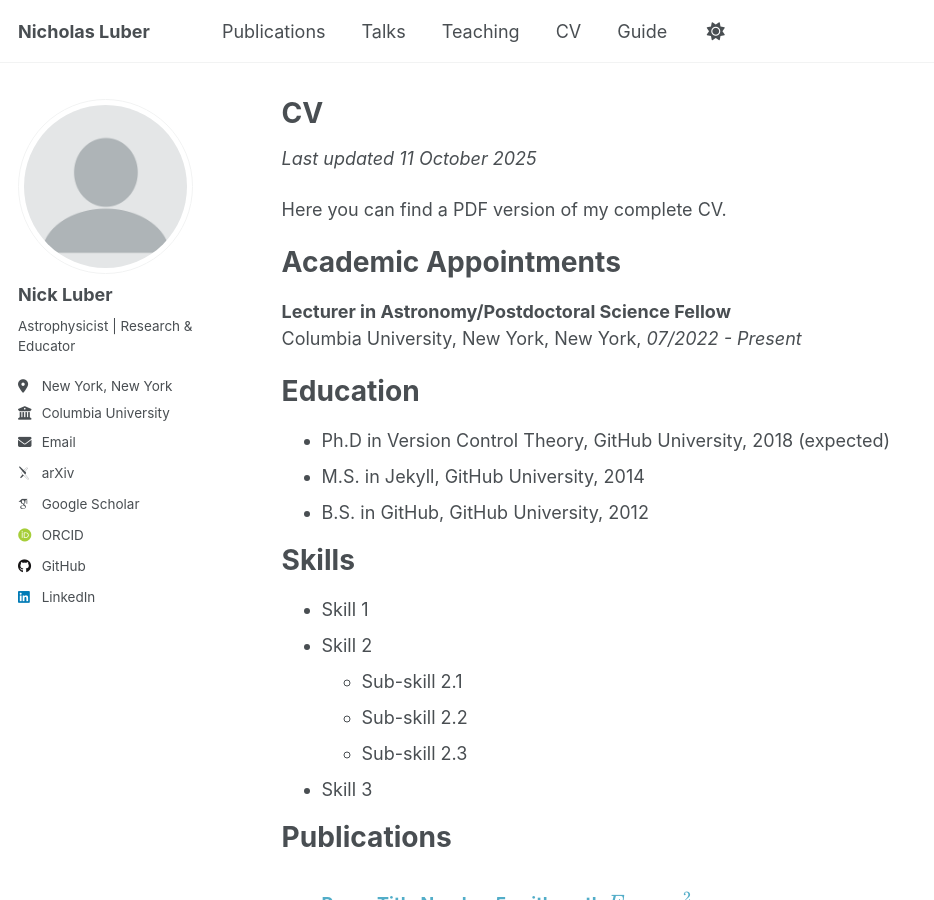
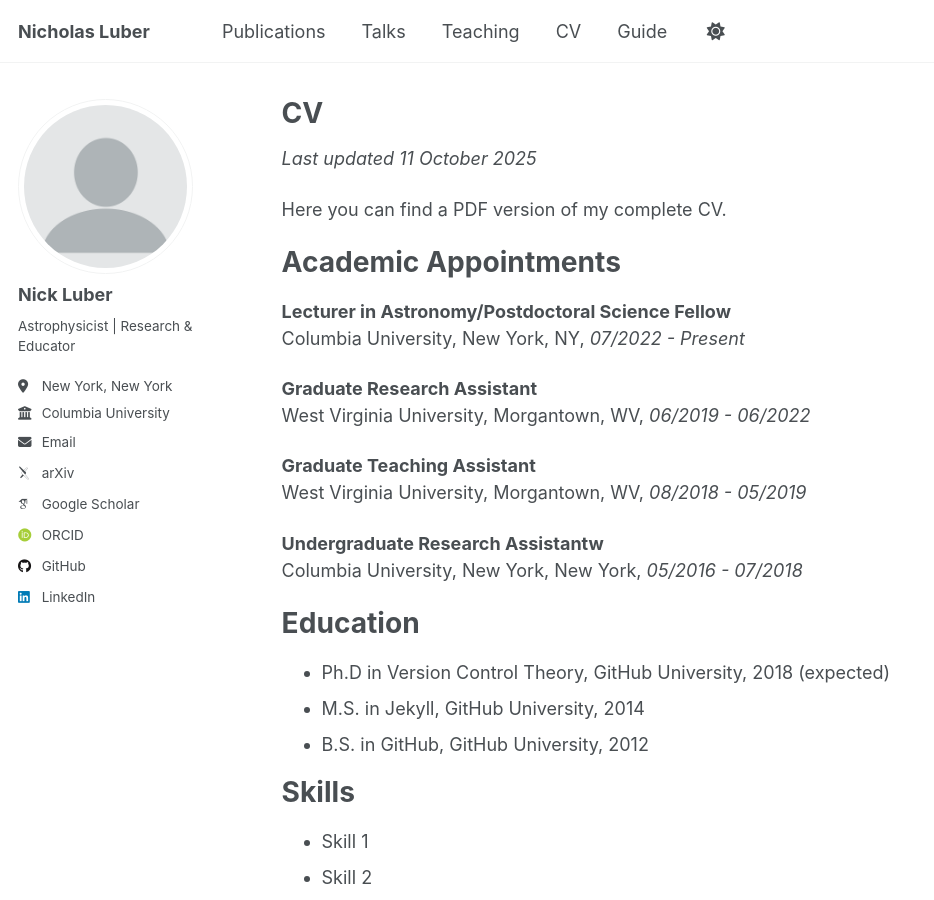
Before and after one commit to nicholasluber/nicholasluber.github.io, a Jekyll site: the page built from _pages/cv.md, in a window 1280 px wide and 900 px high. Shown: the whole window, without its empty margins (0-934 px from the left). Built offline with Jekyll 4.4.1, drawn with Linux system fonts in a browser that asks for light colours; some web fonts are replaced; a script that is not in the unit is left out.

Commit message:
Update cv.md

```diff
--- a/_pages/cv.md
+++ b/_pages/cv.md
@@ -16,7 +16,16 @@ Here you can find a PDF version of my complete CV.
 Academic Appointments
 ======
 **Lecturer in Astronomy/Postdoctoral Science Fellow**
-Columbia University, New York, New York, *07/2022 - Present*
+Columbia University, New York, NY, *07/2022 - Present*
+
+**Graduate Research Assistant**
+West Virginia University, Morgantown, WV, *06/2019 - 06/2022*
+
+**Graduate Teaching Assistant**
+West Virginia University, Morgantown, WV, *08/2018 - 05/2019*
+
+**Undergraduate Research Assistantw**
+Columbia University, New York, New York, *05/2016 - 07/2018*
 
 
 Education
```
